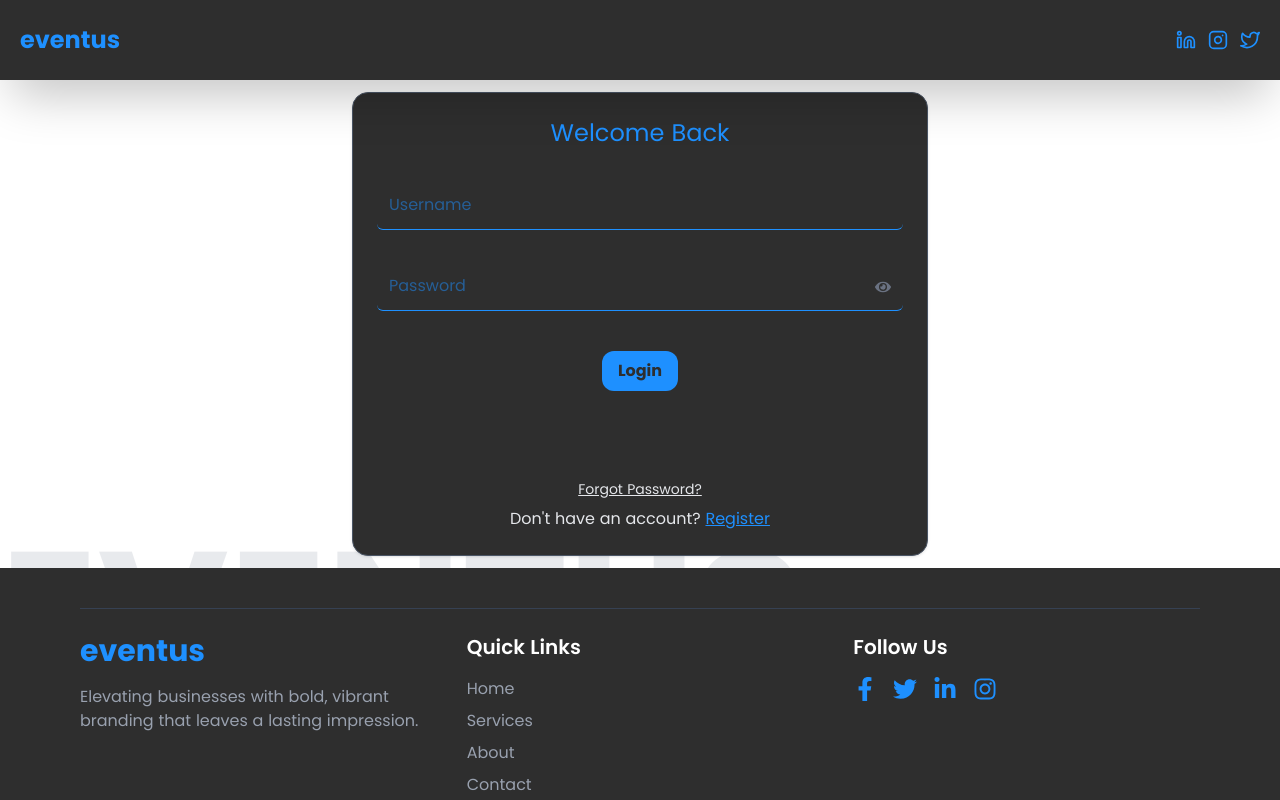
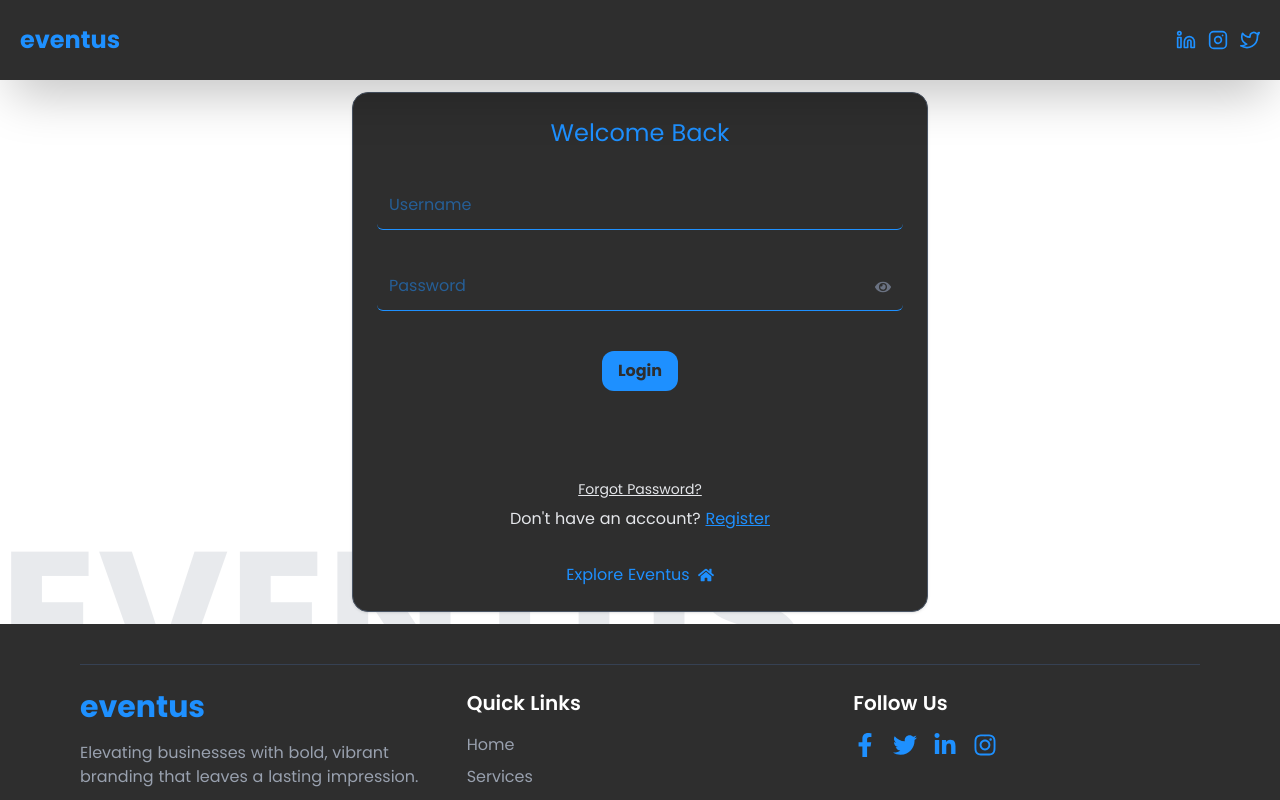
Before and after one commit to kojowiafe-dev/mailto, a React (Vite) app in the folder frontend/: page /login in a window 1280 px wide. Shown: the top 800 px of the page. Built offline with nearby package versions, Linux system fonts and the light colour scheme.

Commit message:
small changes

```diff
--- a/frontend/src/Routes/Login.jsx
+++ b/frontend/src/Routes/Login.jsx
@@ -5,7 +5,7 @@ import 'react-toastify/ReactToastify.css'
 import AOS from 'aos';
 import api from '../components/api';
 import { GoogleLogin } from '@react-oauth/google';
-import { FaEye, FaEyeSlash } from 'react-icons/fa';
+import { FaEye, FaEyeSlash, FaHome } from 'react-icons/fa';
 
 const Login = () => {
 
@@ -92,6 +92,10 @@ const Login = () => {
         </div>
         <a href='#' className='text-gray-200 text-sm underline my-2'>Forgot Password?</a>
         <h4 className='text-gray-200'>Don't have an account? <Link to='/register' className='underline button-color'>Register</Link></h4>
+        <Link to="/" className='button-color flex gap-2 items-center justify-center'>
+          Explore Eventus
+          <FaHome />
+        </Link>
     </form>
     <ToastContainer position='top-right' transition={Bounce} autoClose={2000} theme='dark' toastClassName={() => "bg-slate-800 text-white px-6 py-4 rounded-xl shadow-lg animate-slide-in"} bodyClassName={() => "text-sm font-medium"}/>
     </div>
```
